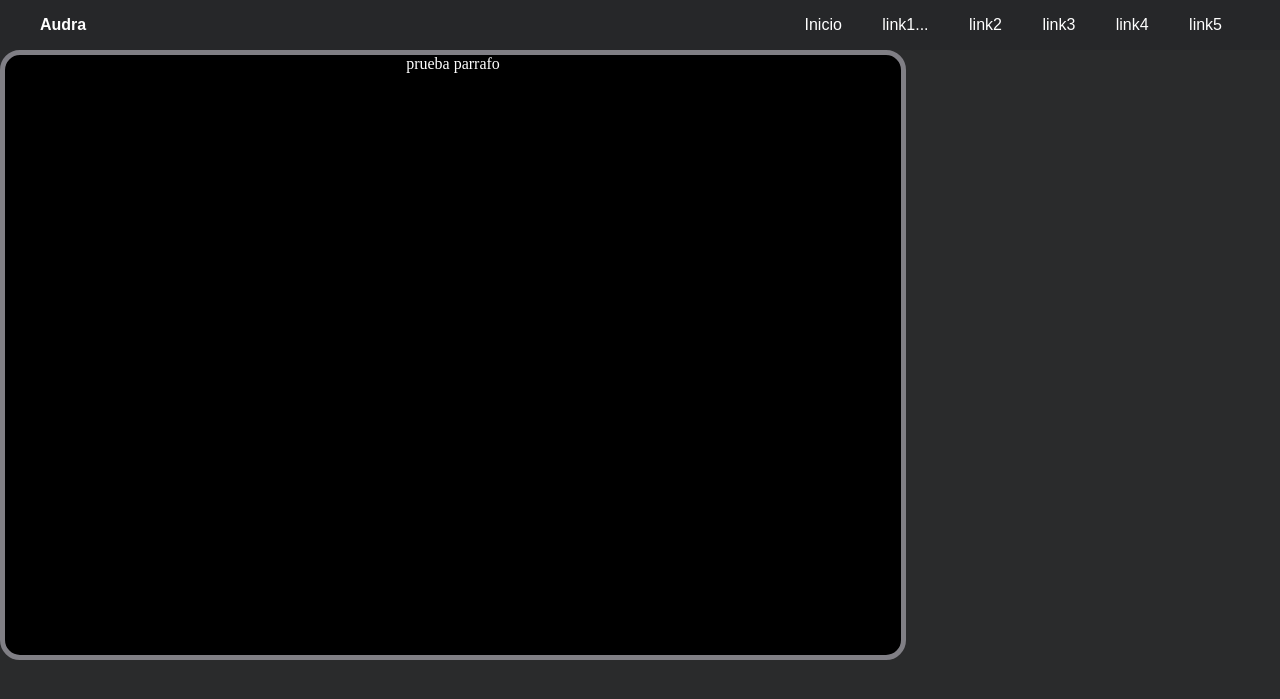
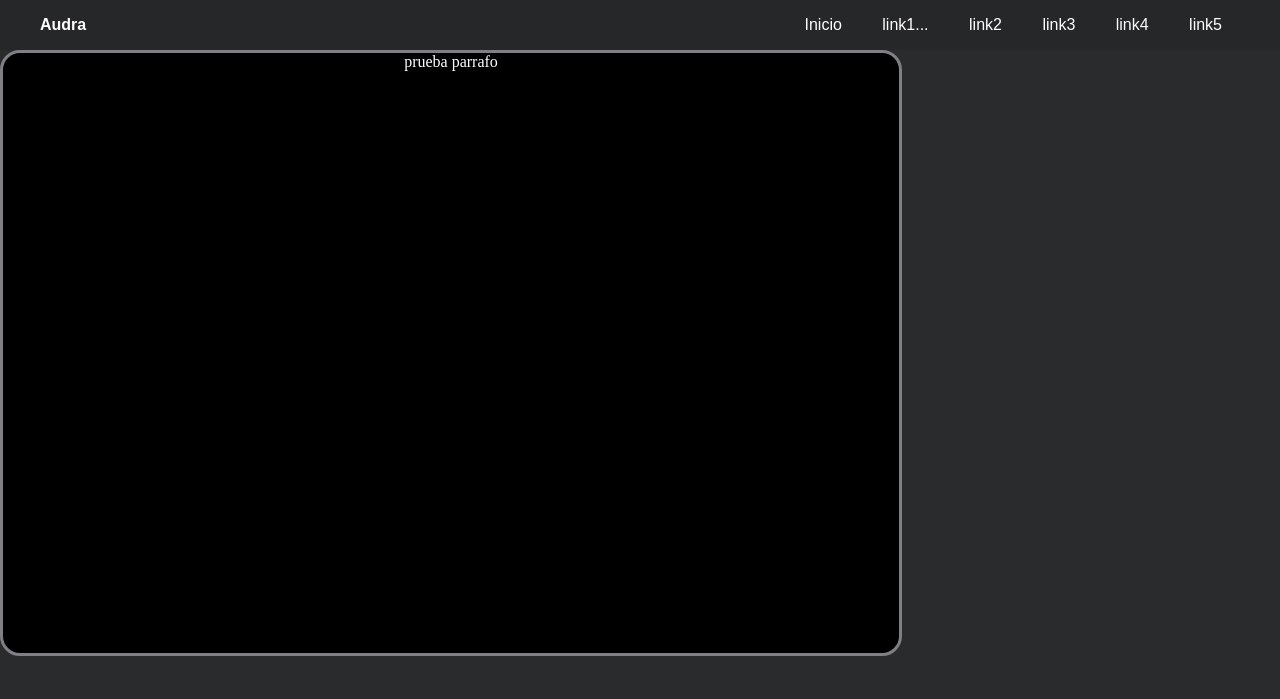
Before and after one commit to augurto/juego_audra, a PHP site: page / in a window 1280 px wide. Shown: the top 699 px of the page. Run offline with PHP 8.4, Linux system fonts and the light colour scheme; some libraries are stand-ins or nearby versions.

Commit message:
sombra con bordes

```diff
--- a/css/menu.css
+++ b/css/menu.css
@@ -78,7 +78,8 @@ li:hover ul.cap_2 {
     height: 600px;
     background:rgb(0, 0, 0);
     /* border-color: rgba(177, 177, 180, 0.801); */
-    border: 5px solid rgb(128, 127, 133);
+    border: 3px solid rgb(128, 127, 133);
+    box-shadow: 3px solid rgb(128, 127, 133);
     border-radius: 20px;
     display: flex;
     justify-content: center;
```
